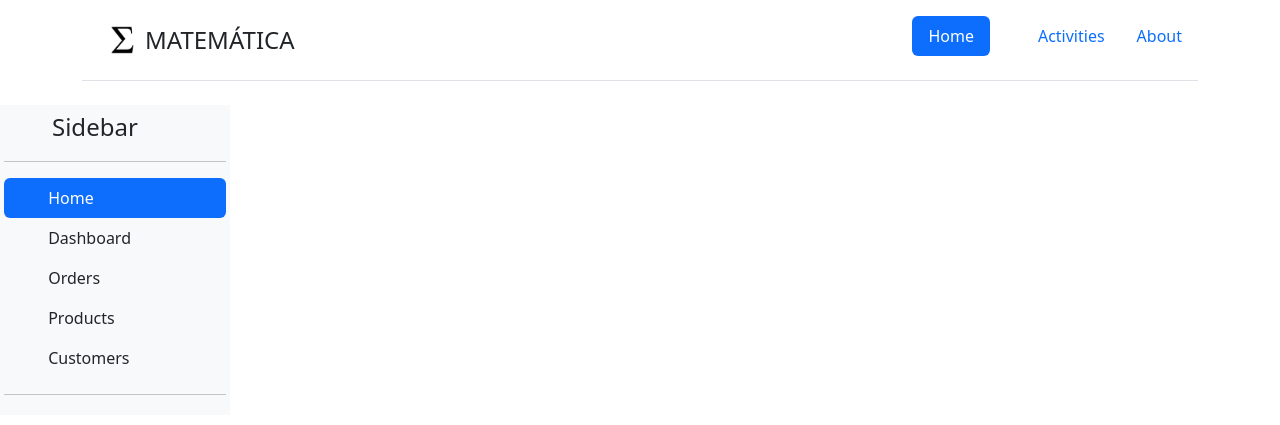
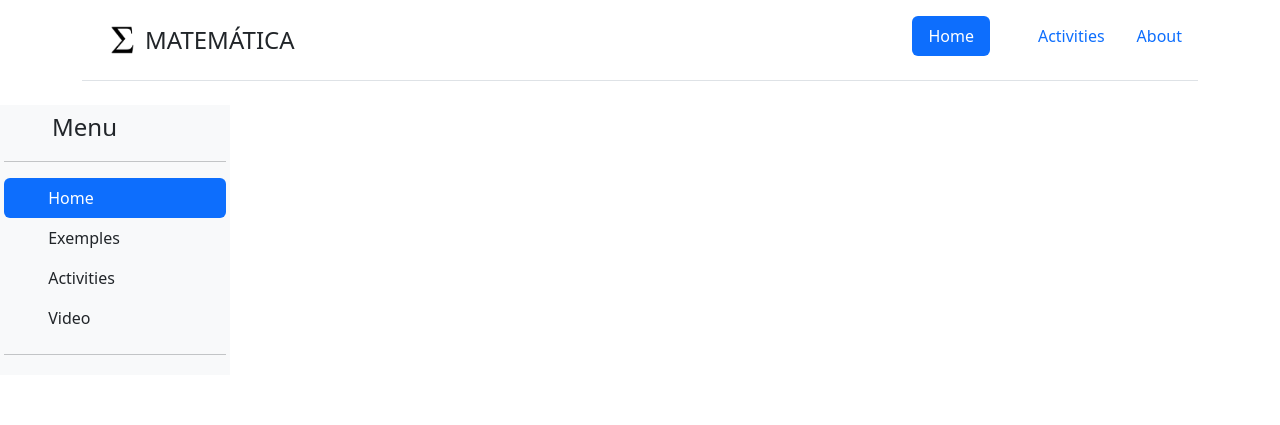
Before and after one commit to LasminaXXX/Matem-ticaWeb, a plain HTML site: page index.html in a window 1280 px wide. Shown: the top 425 px of the page. Drawn offline with Linux system fonts and the light colour scheme.

Commit message:
Update index.html
Mudança na sidebar

```diff
--- a/index.html
+++ b/index.html
@@ -1,4 +1,3 @@
-
 <html>
 
     <head>
@@ -37,7 +36,7 @@
         <div id="side" class="d-flex flex-column flex-shrink-0 p-1 bg-light" style="width: 230px;">
             <a href="/" class="d-flex align-items-center mb-3 mb-md-0 me-md-auto link-dark text-decoration-none">
               <svg class="bi pe-none me-2" width="40" height="32"><use xlink:href="#bootstrap"/></svg>
-              <span class="fs-4">Sidebar</span>
+              <span class="fs-4">Menu</span>
             </a>
             <hr>
             <ul class="nav nav-pills flex-column mb-auto">
@@ -50,25 +49,19 @@
               <li>
                 <a href="#" class="nav-link link-dark">
                   <svg class="bi pe-none me-2" width="16" height="16"><use xlink:href="#speedometer2"/></svg>
-                  Dashboard
+                  Exemples
                 </a>
               </li>
               <li>
                 <a href="#" class="nav-link link-dark">
                   <svg class="bi pe-none me-2" width="16" height="16"><use xlink:href="#table"/></svg>
-                  Orders
+                  Activities
                 </a>
               </li>
               <li>
                 <a href="#" class="nav-link link-dark">
                   <svg class="bi pe-none me-2" width="16" height="16"><use xlink:href="#grid"/></svg>
-                  Products
-                </a>
-              </li>
-              <li>
-                <a href="#" class="nav-link link-dark">
-                  <svg class="bi pe-none me-2" width="16" height="16"><use xlink:href="#people-circle"/></svg>
-                  Customers
+                  Video
                 </a>
               </li>
             </ul>
```
